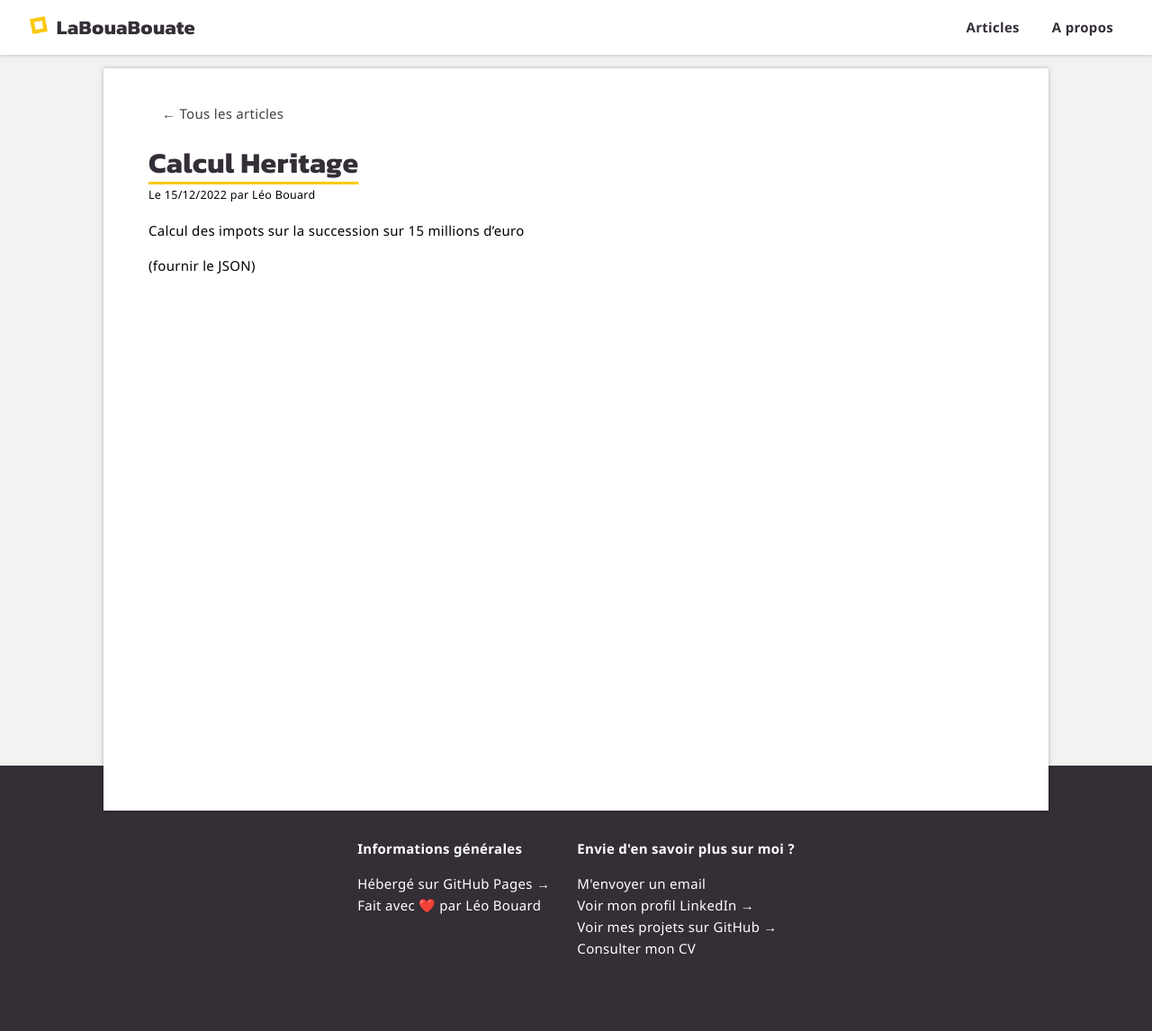
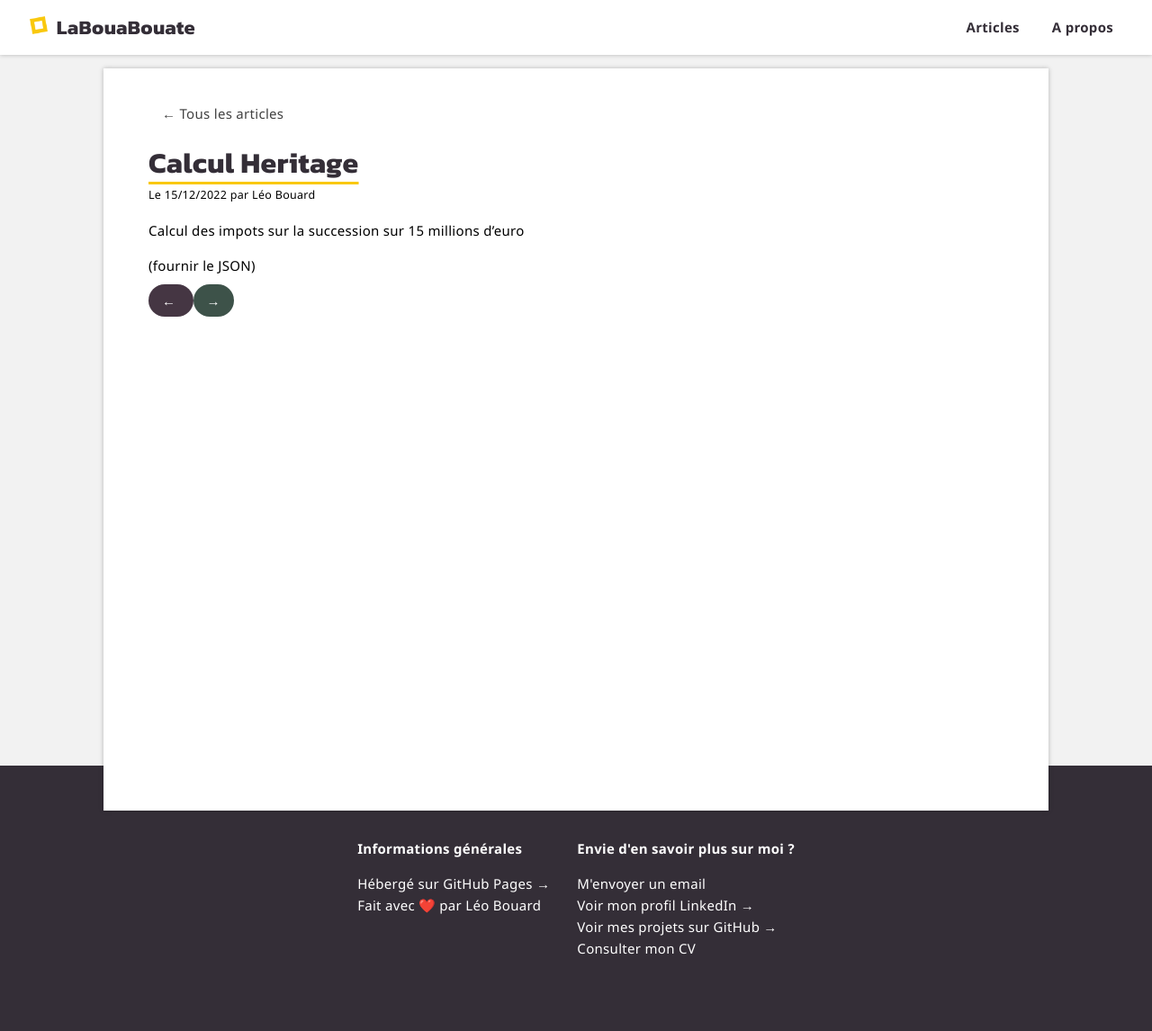
Before and after one commit to leobouard/leobouard.github.io, a Jekyll site: the page built from _posts/2022-12-15-calcul-heritage.md, in a window 1280 px wide. Shown: the whole page at 90% size. Built offline with Jekyll 4.4.1, drawn with Linux system fonts in a browser that asks for light colours; some web fonts are replaced; our own code applies the rules of GitHub Pages for plain Markdown files.

Commit message:
Modification des boutons de navigation

```diff
--- a/_layouts/post.html
+++ b/_layouts/post.html
@@ -18,15 +18,7 @@ layout: default
 
 {{ content }}
 
-<div class="buttons">
-    {% if page.prevLink %}
-    <div class="buttonBack">
-        <a href="{{ page.prevLink.id }}">← {{ page.prevLink.name }}</a>
-    </div>
-    {% endif %}
-    {% if page.nextLink %}
-    <div class="buttonNext">
-        <a href="{{ page.nextLink.id }}">{{ page.nextLink.name }} →</a>
-    </div>
-    {% endif %}
+<div class="div_bottom_buttons">
+    <a class="a_button_prev" href="{{ page.prevLink.id }}">← {{ page.prevLink.name }}</a>
+    <a class="a_button_next" href="{{ page.nextLink.id }}">{{ page.nextLink.name }} →</a>
 </div>
--- a/assets/css/posts.scss
+++ b/assets/css/posts.scss
@@ -144,6 +144,37 @@ article:hover {
     color: #424242;
 }
 
+.div_bottomnav_buttons {
+    display: flex;
+    justify-content: space-between;
+    margin: 15px 0px 0px;
+}
+
+.a_button_prev, .a_button_next {
+    padding: 8px 15px;
+    color: #fff;
+    border-radius: 30px;
+}
+
+.a_button_prev {
+    background-color: #453643;
+}
+
+.a_button_prev:hover {
+    color: #fff;
+    background-color: #5B4859;
+}
+
+.a_button_next {
+    background-color: #3d5249;
+}
+
+.a_button_next:hover {
+    background-color: #4e6a5e;
+    color: #fff;
+}
+
+
 @media print, screen and (max-width: 950px) {
 
     .postBanner {
```
